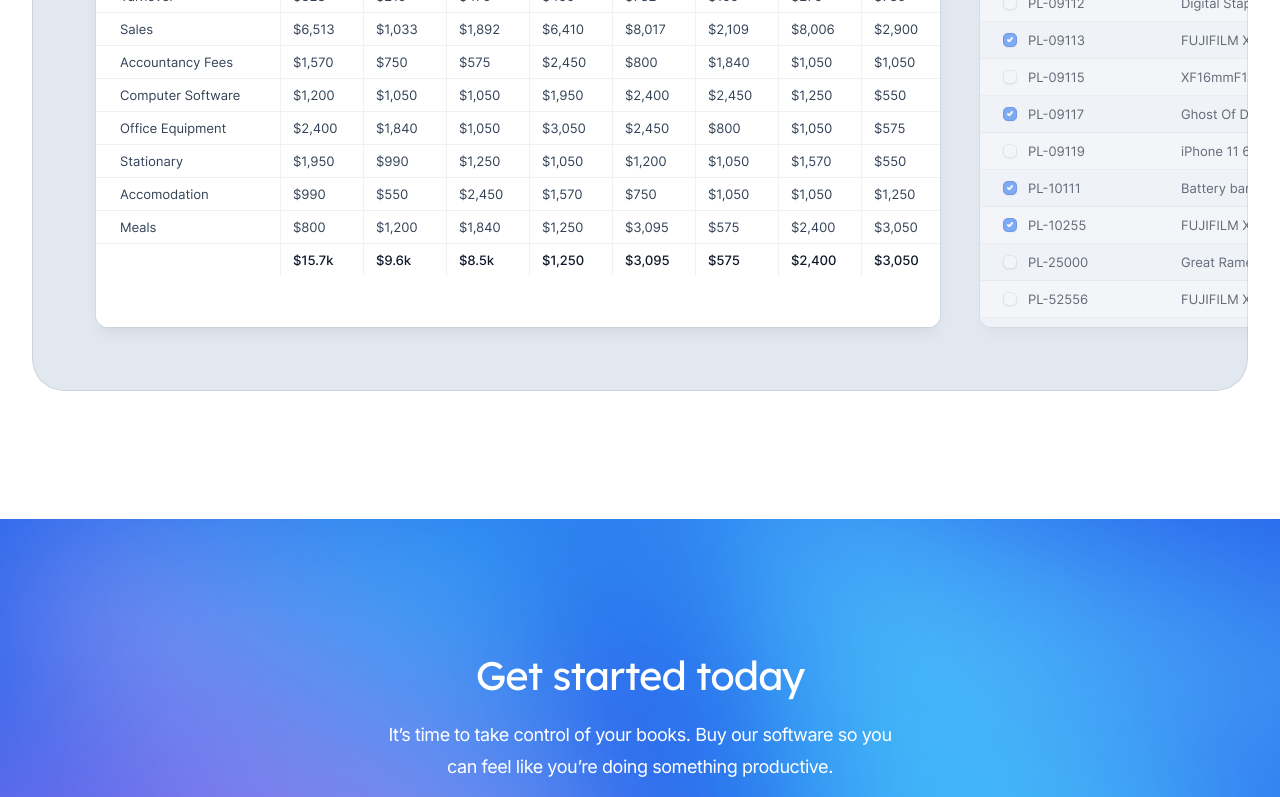
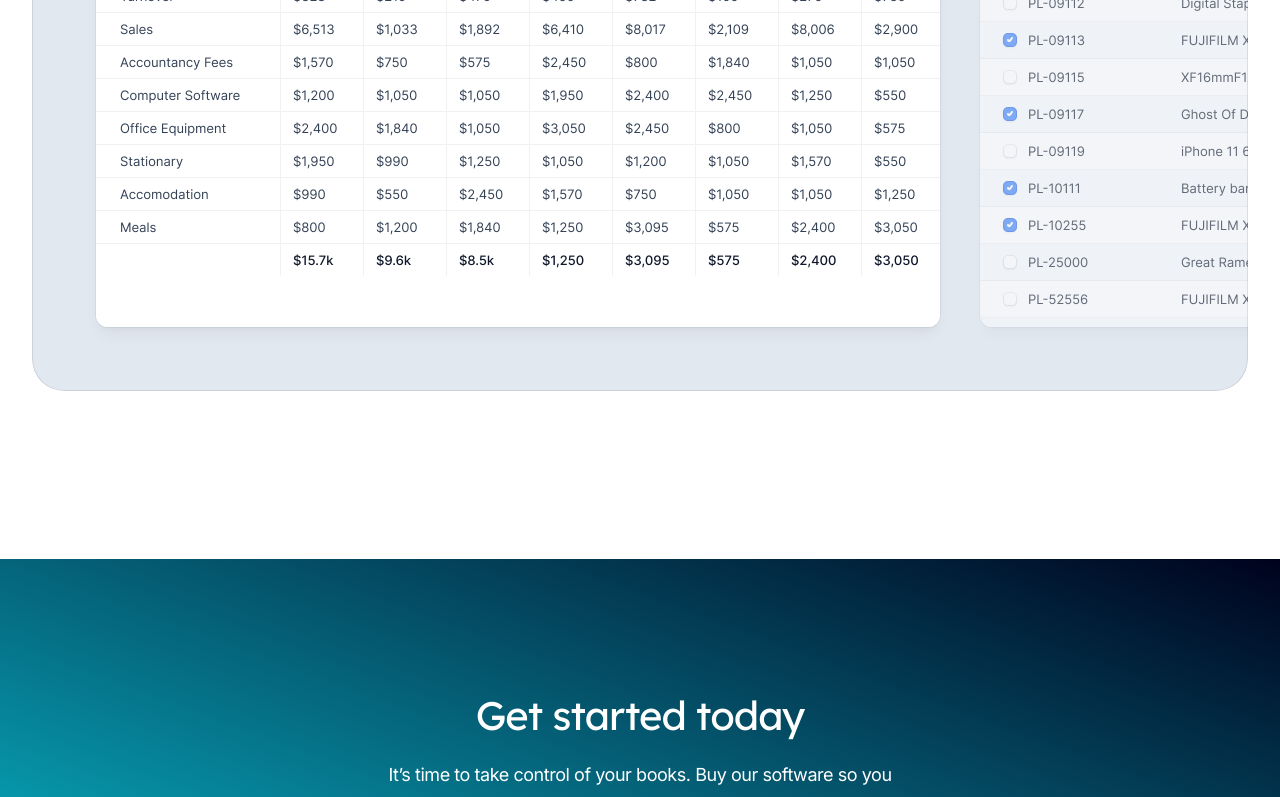
Before and after one commit to sophiiaR/cargo_pay, a Next.js app: page / in a window 1280 px wide. Shown: the part 2920-3717 px from the top of the page. Built offline with nearby package versions, Linux system fonts and the light colour scheme.

Commit message:
Change bg color

```diff
--- a/src/components/CallToAction.jsx
+++ b/src/components/CallToAction.jsx
@@ -8,16 +8,16 @@ export function CallToAction() {
   return (
     <section
       id="get-started-today"
-      className="relative overflow-hidden bg-blue-600 py-32"
+      className="relative overflow-hidden bg-myBlue4 py-32 mt-10 bg-gradient-to-tr from-[#09c7d9] to-[#00021d]"
     >
-      <Image
+      {/* <Image
         className="absolute left-1/2 top-1/2 max-w-none -translate-x-1/2 -translate-y-1/2"
         src={backgroundImage}
         alt=""
         width={2347}
         height={1244}
         unoptimized
-      />
+      /> */}
       <Container className="relative">
         <div className="mx-auto max-w-lg text-center">
           <h2 className="font-display text-3xl tracking-tight text-white sm:text-4xl">
```
